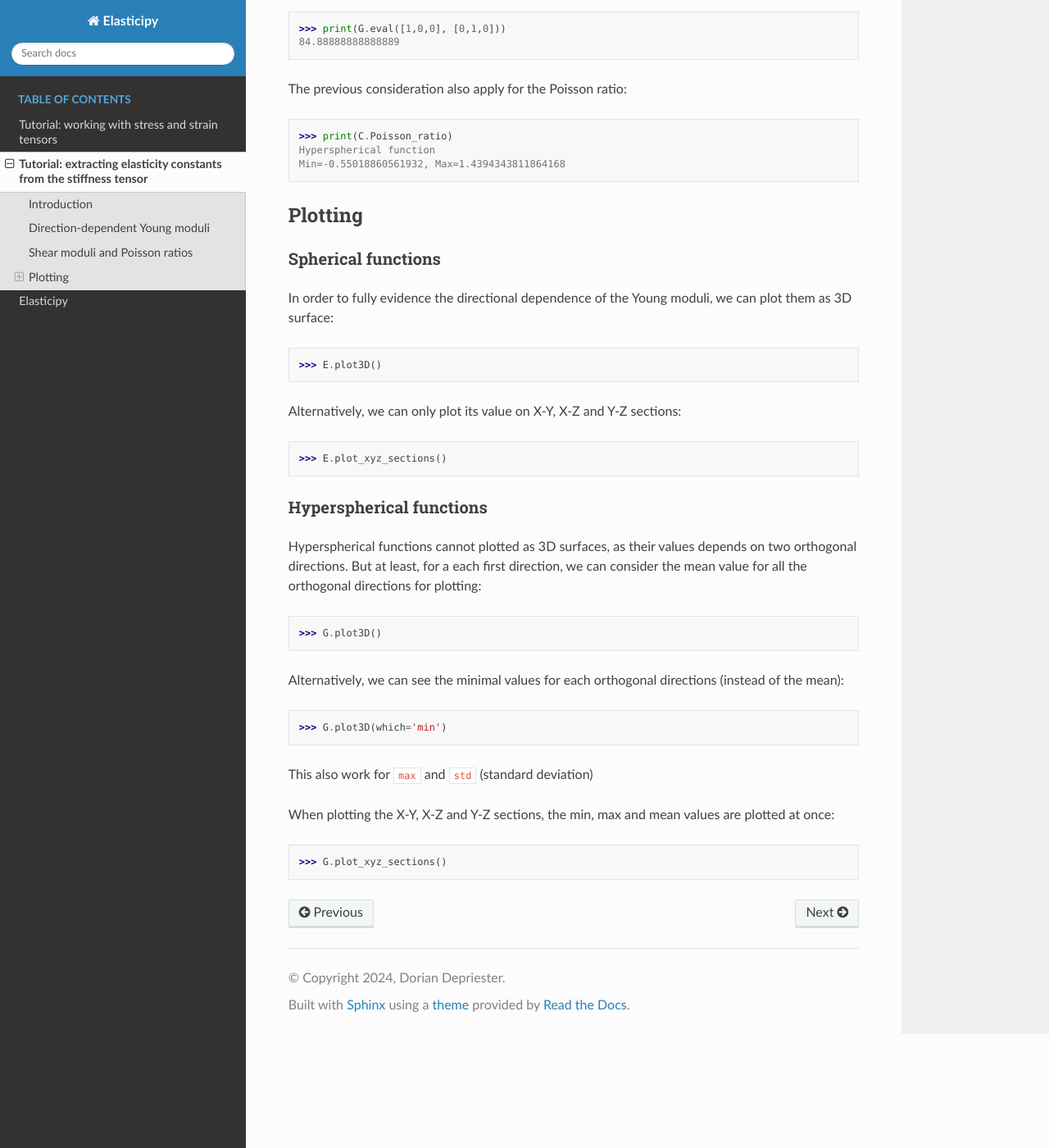
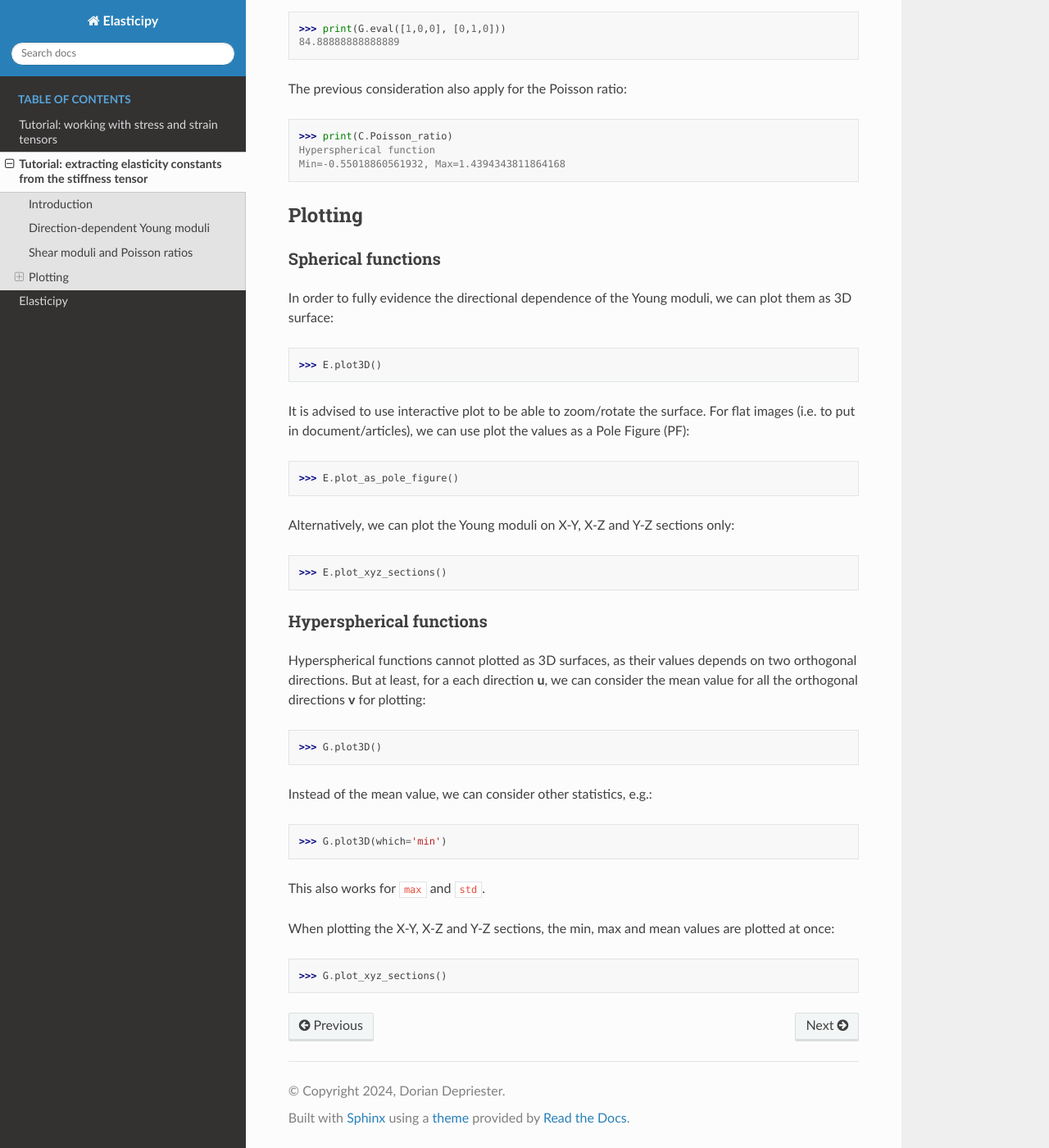
Before and after one commit to DorianDepriester/Elasticipy, a Sphinx documentation site: the page built from docs/source/example_StiffnessTensor.rst, in a window 1280 px wide and 1400 px high, scrolled down 1957 px. Shown: the whole window at 82% size. Built offline with Sphinx 7.4.7 and the Read the Docs theme 3.1.0, drawn with Linux system fonts in a browser that asks for light colours.

Commit message:
Add example of pole figure

```diff
--- a/docs/source/example_StiffnessTensor.rst
+++ b/docs/source/example_StiffnessTensor.rst
@@ -99,22 +99,28 @@ In order to fully evidence the directional dependence of the Young moduli, we ca
 
 >>> E.plot3D()
 
-Alternatively, we can only plot its value on X-Y, X-Z and Y-Z sections:
+It is advised to use interactive plot to be able to zoom/rotate the surface. For flat images (i.e. to put in
+document/articles), we can use plot the values as a Pole Figure (PF):
+
+>>> E.plot_as_pole_figure()
+
+Alternatively, we can plot the Young moduli on X-Y, X-Z and Y-Z sections only:
 
 >>> E.plot_xyz_sections()
 
 Hyperspherical functions
 ~~~~~~~~~~~~~~~~~~~~~~~~
 Hyperspherical functions cannot plotted as 3D surfaces, as their values depends on two orthogonal directions.
-But at least, for a each first direction, we can consider the mean value for all the orthogonal directions for plotting:
+But at least, for a each direction **u**, we can consider the mean value for all the orthogonal directions **v** for
+plotting:
 
 >>> G.plot3D()
 
-Alternatively, we can see the minimal values for each orthogonal directions (instead of the mean):
+Instead of the mean value, we can consider other statistics, e.g.:
 
 >>> G.plot3D(which='min')
 
-This also work for ``max`` and ``std`` (standard deviation)
+This also works for ``max`` and ``std``.
 
 When plotting the X-Y, X-Z and Y-Z sections, the min, max and mean values are plotted at once:
 
```
